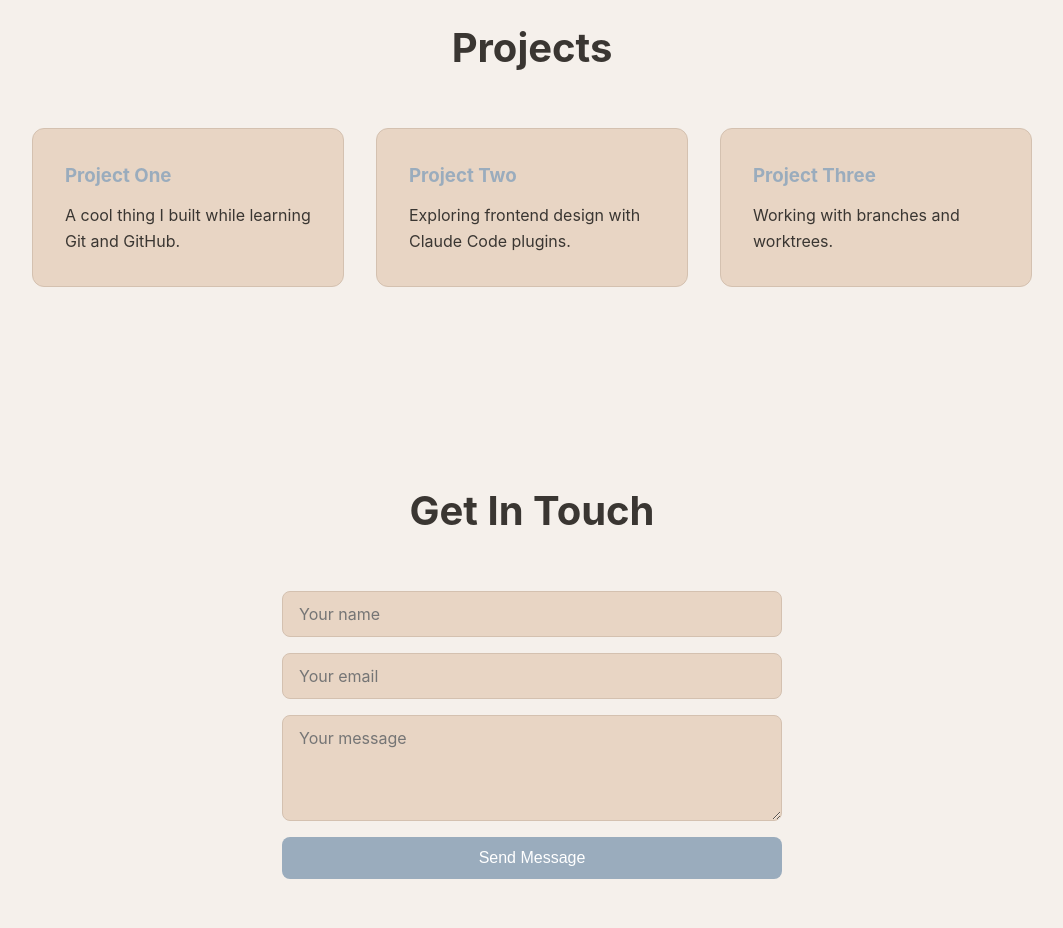
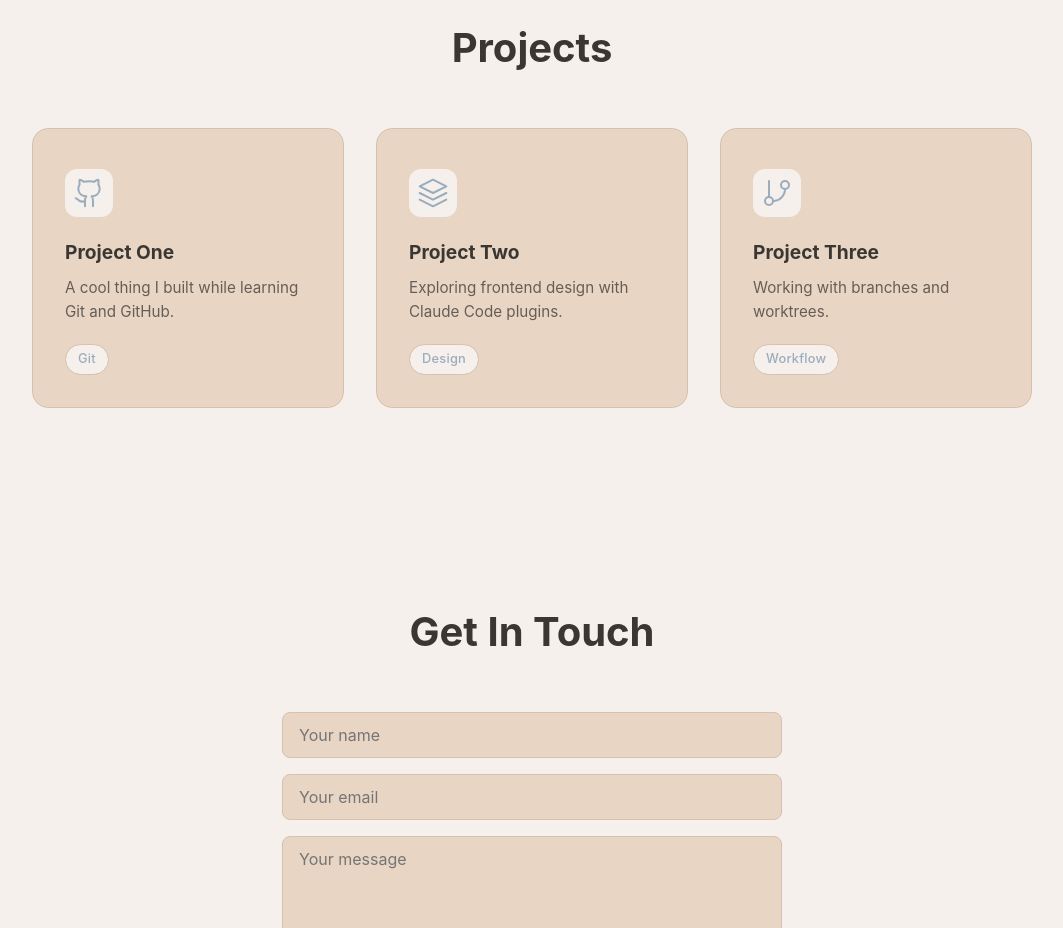
Before and after one commit to GruesomeKory/claude-code-tutorial, a website built with Vite: page index.html in a window 1280 px wide. Shown: the part 880-1808 px from the top of the page, without its empty margins (108-1171 px from the left). Built offline with nearby package versions, Linux system fonts and the light colour scheme.

Commit message:
Enhance project cards with SVG icons, hover effects, and tags

```diff
--- a/index.html
+++ b/index.html
@@ -26,16 +26,40 @@
     <h2>Projects</h2>
     <div class="card-grid">
       <div class="card">
+        <div class="card-icon">
+          <svg width="32" height="32" viewBox="0 0 24 24" fill="none" stroke="currentColor" stroke-width="1.5" stroke-linecap="round" stroke-linejoin="round">
+            <path d="M15 22v-4a4.8 4.8 0 0 0-1-3.5c3 0 6-2 6-5.5.08-1.25-.27-2.48-1-3.5.28-1.15.28-2.35 0-3.5 0 0-1 0-3 1.5-2.64-.5-5.36-.5-8 0C6 2 5 2 5 2c-.3 1.15-.3 2.35 0 3.5A5.403 5.403 0 0 0 4 9c0 3.5 3 5.5 6 5.5-.39.49-.68 1.05-.85 1.65S8.93 17.38 9 18v4"/>
+            <path d="M9 18c-4.51 2-5-2-7-2"/>
+          </svg>
+        </div>
         <h3>Project One</h3>
         <p>A cool thing I built while learning Git and GitHub.</p>
+        <span class="card-tag">Git</span>
       </div>
       <div class="card">
+        <div class="card-icon">
+          <svg width="32" height="32" viewBox="0 0 24 24" fill="none" stroke="currentColor" stroke-width="1.5" stroke-linecap="round" stroke-linejoin="round">
+            <path d="M12 2L2 7l10 5 10-5-10-5z"/>
+            <path d="M2 17l10 5 10-5"/>
+            <path d="M2 12l10 5 10-5"/>
+          </svg>
+        </div>
         <h3>Project Two</h3>
         <p>Exploring frontend design with Claude Code plugins.</p>
+        <span class="card-tag">Design</span>
       </div>
       <div class="card">
+        <div class="card-icon">
+          <svg width="32" height="32" viewBox="0 0 24 24" fill="none" stroke="currentColor" stroke-width="1.5" stroke-linecap="round" stroke-linejoin="round">
+            <line x1="6" y1="3" x2="6" y2="15"/>
+            <circle cx="18" cy="6" r="3"/>
+            <circle cx="6" cy="18" r="3"/>
+            <path d="M18 9a9 9 0 0 1-9 9"/>
+          </svg>
+        </div>
         <h3>Project Three</h3>
         <p>Working with branches and worktrees.</p>
+        <span class="card-tag">Workflow</span>
       </div>
     </div>
   </section>
--- a/style.css
+++ b/style.css
@@ -149,19 +149,76 @@ body {
 .card {
   background: var(--card-bg);
   border: 1px solid var(--card-border);
-  border-radius: 12px;
-  padding: 2rem;
+  border-radius: 16px;
+  padding: 2.5rem 2rem 2rem;
   text-align: left;
-  transition: transform 0.2s, box-shadow 0.2s;
+  transition: transform 0.25s ease-out, box-shadow 0.25s ease-out, border-color 0.25s ease-out;
+  position: relative;
+  overflow: hidden;
+}
+
+.card::before {
+  content: '';
+  position: absolute;
+  top: 0;
+  left: 0;
+  right: 0;
+  height: 3px;
+  background: var(--primary);
+  transform: scaleX(0);
+  transform-origin: left;
+  transition: transform 0.3s ease-out;
 }
 
 .card:hover {
-  transform: translateY(-4px);
-  box-shadow: 0 8px 25px rgba(0, 0, 0, 0.1);
+  transform: translateY(-6px);
+  box-shadow: 0 12px 32px rgba(0, 0, 0, 0.12);
+  border-color: var(--primary);
+}
+
+.card:hover::before {
+  transform: scaleX(1);
+}
+
+.card-icon {
+  width: 48px;
+  height: 48px;
+  display: flex;
+  align-items: center;
+  justify-content: center;
+  background: var(--bg);
+  border-radius: 12px;
+  margin-bottom: 1.25rem;
+  color: var(--primary);
+  transition: background 0.2s, color 0.2s;
+}
+
+.card:hover .card-icon {
+  background: var(--primary);
+  color: var(--bg);
 }
 
 .card h3 {
-  margin-bottom: 0.75rem;
+  margin-bottom: 0.5rem;
+  color: var(--text);
+  font-size: 1.2rem;
+}
+
+.card p {
+  opacity: 0.75;
+  font-size: 0.95rem;
+  margin-bottom: 1.25rem;
+}
+
+.card-tag {
+  display: inline-block;
+  padding: 0.25rem 0.75rem;
+  background: var(--bg);
+  border: 1px solid var(--card-border);
+  border-radius: 20px;
+  font-size: 0.8rem;
+  font-weight: 500;
+  letter-spacing: 0.02em;
   color: var(--primary);
 }
 
```
